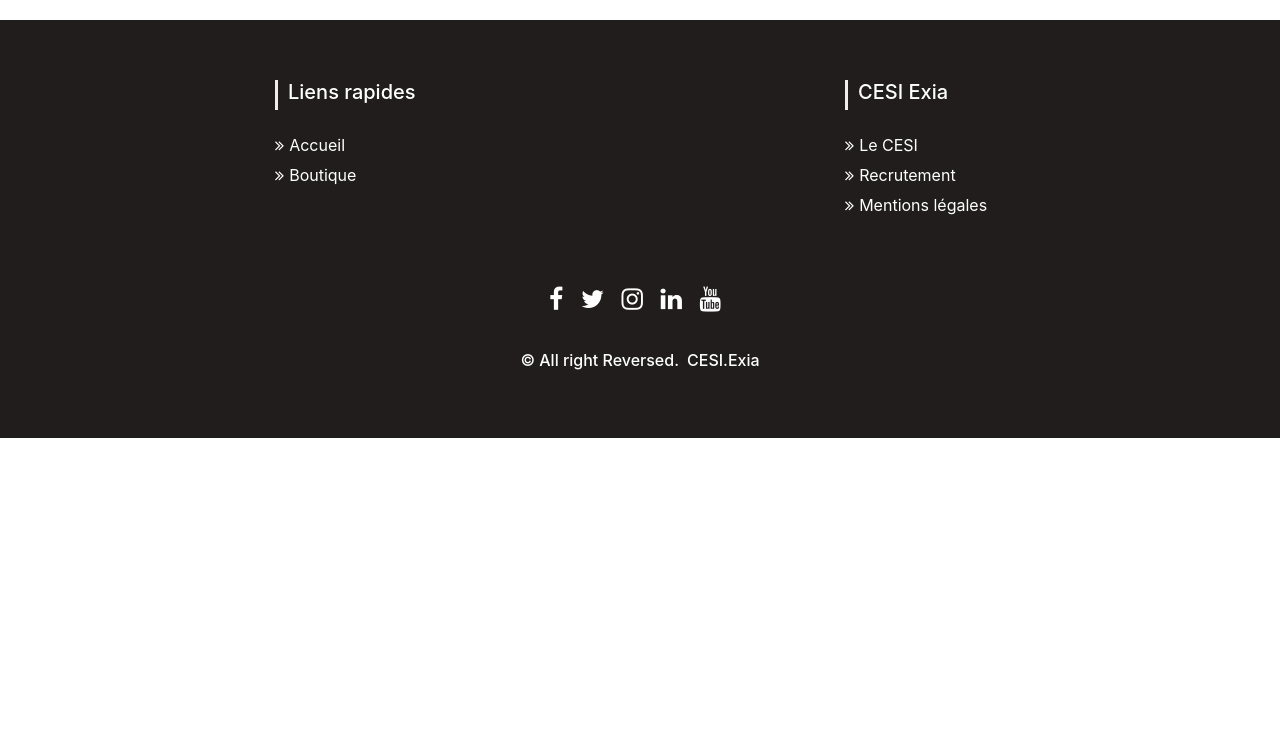
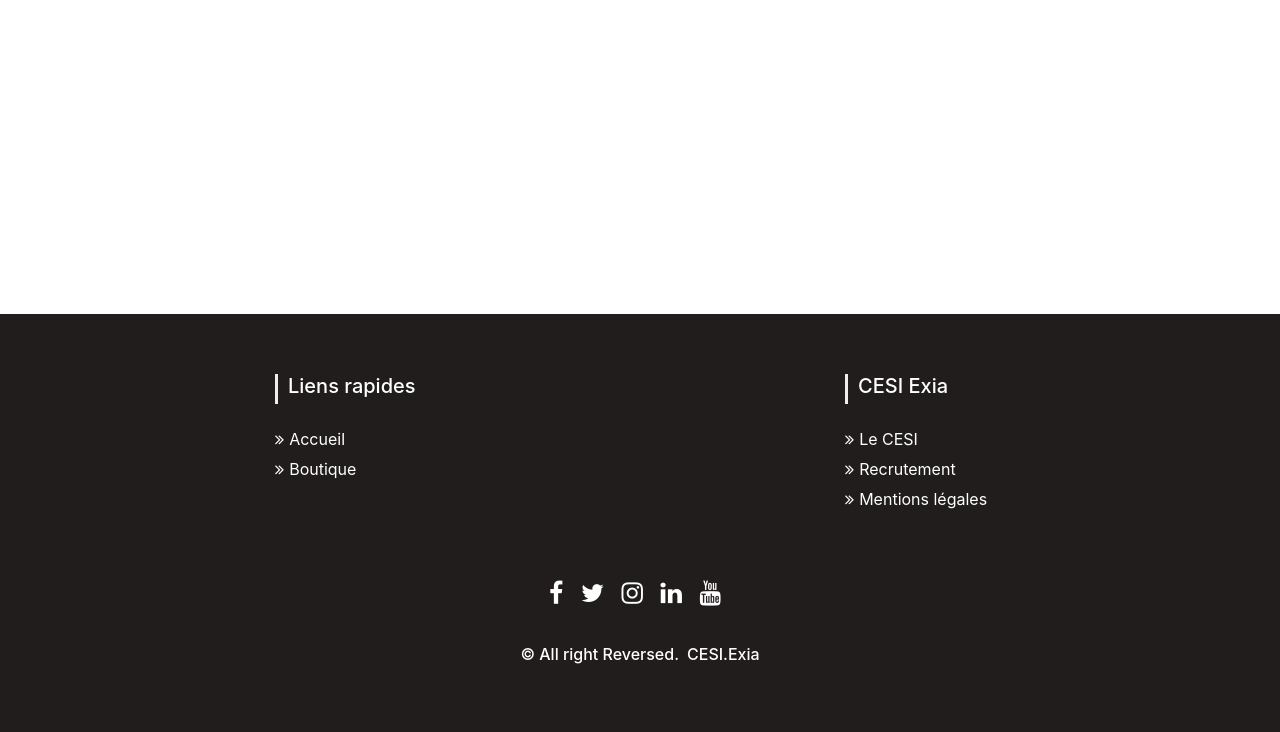
Before and after one commit to Euxiniar/Student-Union-Website-CESI-Engineering-1, a PHP site: page /website/store/cart.php in a window 1280 px wide. Shown: the part 68-800 px from the top of the page. Run offline with PHP 8.4, Linux system fonts and the light colour scheme; the visitor is signed in with stand-in values (Sample User, id 1); some libraries are stand-ins or nearby versions.

Commit message:
Fix Footer CSS + Update Cart

```diff
--- a/website/assets/css/footer.css
+++ b/website/assets/css/footer.css
@@ -13,7 +13,7 @@
 #footer {
     background: #211D1D !important;
     margin-bottom: 0;
-    position: relative;
+    position: fixed;
     width:100%;
     bottom:0;
 }
--- a/website/store/cart-top.php
+++ b/website/store/cart-top.php
@@ -1,3 +1,5 @@
+<div id="main-cart" class="container-fluid">
+
 <h2 id="cart-title">Récapitulatif de commande</h2>
 
 <table id="cart" class="table table-hover">
--- a/website/store/cart-total.php
+++ b/website/store/cart-total.php
@@ -16,3 +16,7 @@
                     </td>
                 </tr>
             </tfoot>
+
+            </tbody>
+</table>
+</div>
--- a/website/store/cart.php
+++ b/website/store/cart.php
@@ -13,7 +13,6 @@
     <script src="//netdna.bootstrapcdn.com/bootstrap/3.0.0/js/bootstrap.min.js"></script>
     <script src="//code.jquery.com/jquery-1.11.1.min.js"></script>
     <link href="../assets/css/reset.css" rel="stylesheet">
-
     <?php $PAGE="cart" ; ?>
 
 </head>
@@ -22,10 +21,10 @@
     <!-- Add the header -->
     <?php include( "../common/header.php") ?>
 
-    <div id="main-cart" class="container-fluid">
+<?php
 
-
-            <?php
+if (isset($_SESSION['id']))
+{
     include("../scripts/setConnexionLocalBDD.php");
     $itemsInOrder = $local_bdd->query("call orleans_bde.spl_order_by_user_and_order_status({$_SESSION['id']});");
     if (!empty($cart_list)) {
@@ -40,12 +39,11 @@
        $itemsInOrder->closeCursor();
     }
 
+} else {
+    echo "<h1> Vous devez être connectés. </h1>";
+}
 ?>
-            </tbody>
 
-
-        </table>
-    </div>
 
 
     <style>
```
Lines whose indentation alone changed are shown as unchanged.
